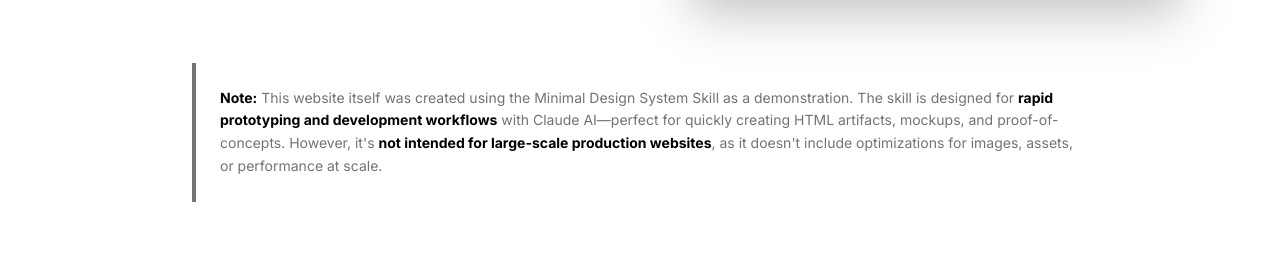
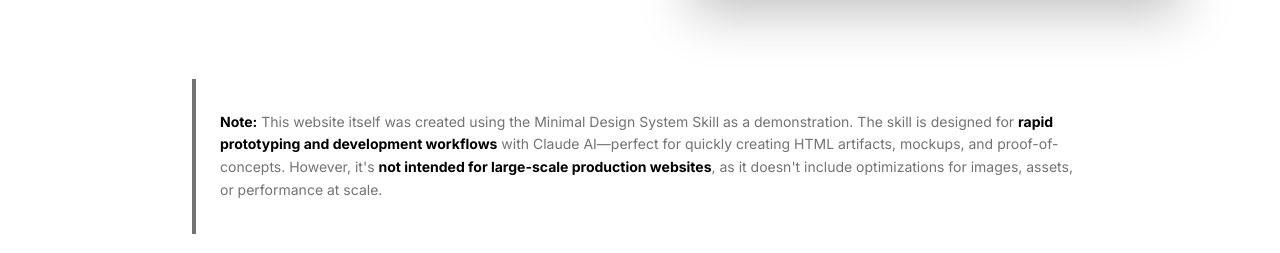
Before and after one commit to holger1411/minimal-design-system-skill, a website: page index.html in a window 1280 px wide. Shown: the part 699-952 px from the top of the page. Drawn offline with nearby package versions, Linux system fonts and the light colour scheme.

Commit message:
Adjust disclaimer spacing: More padding above, balanced total
Spacing changes:
- Top margin: mt-16 → mt-20 (more space above)
- Bottom margin: mb-16 → mb-12 (less space below)
- Vertical padding: py-6 → py-8 (more internal padding)

Total spacing calculation:
- Above: mt-20 (5rem = 80px)
- Inside: py-8 (2rem top + 2rem bottom = 64px total)
- Below: mb-12 (3rem = 48px)

Result: Balanced visual weight with emphasis on separation from content above

```diff
--- a/index.html
+++ b/index.html
@@ -174,8 +174,8 @@
     </div>
 
     <!-- Disclaimer -->
-    <div class="mt-16 mb-16 max-w-4xl mx-auto">
-      <div class="border-l-4 border-[var(--color-muted)] pl-6 py-6">
+    <div class="mt-20 mb-12 max-w-4xl mx-auto">
+      <div class="border-l-4 border-[var(--color-muted)] pl-6 py-8">
         <p class="text-sm text-[var(--color-muted)] leading-relaxed">
           <strong class="text-[var(--color-fg)]">Note:</strong> This website itself was created using the Minimal Design System Skill as a demonstration.
           The skill is designed for <strong class="text-[var(--color-fg)]">rapid prototyping and development workflows</strong> with Claude AI—perfect for quickly creating HTML artifacts, mockups, and proof-of-concepts.
```
